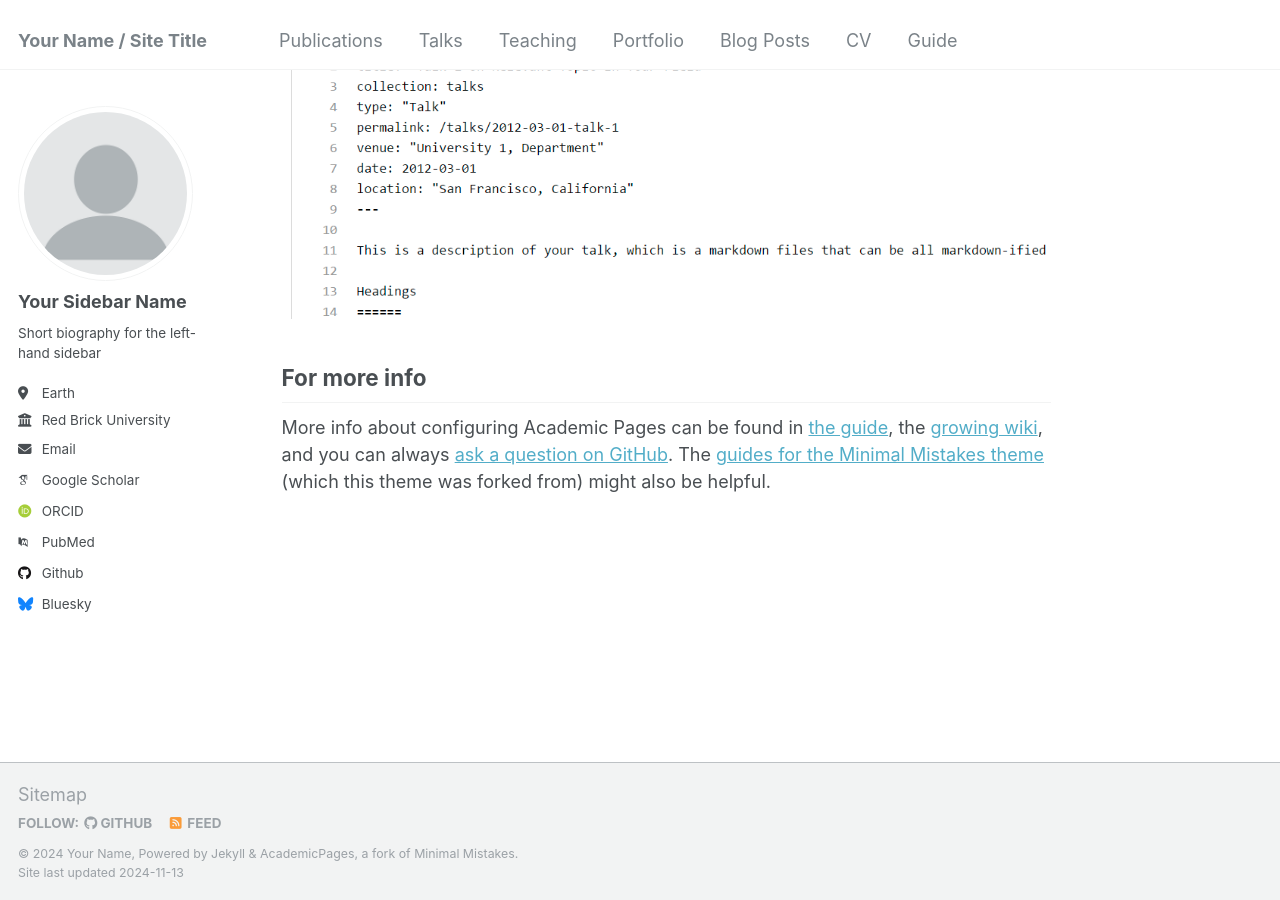
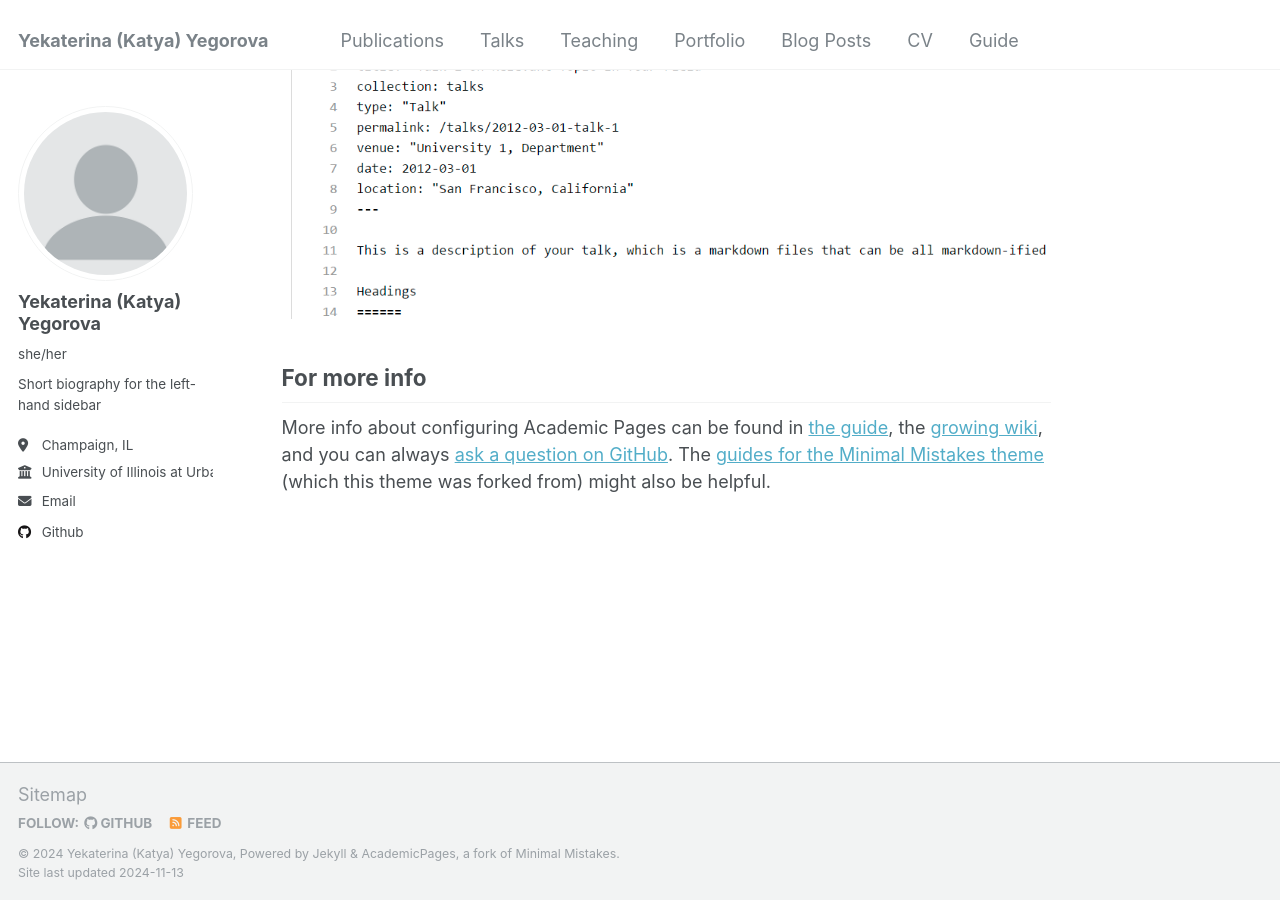
Before and after one commit to katyayego/katyayego.github.io, a Jekyll site: the page built from _pages/about.md, in a window 1280 px wide and 900 px high, scrolled down 2643 px. Built offline with Jekyll 4.4.1, drawn with Linux system fonts in a browser that asks for light colours; some web fonts are replaced.

Commit message:
Update _config.yml

```diff
--- a/_config.yml
+++ b/_config.yml
@@ -8,11 +8,11 @@
 
 # Basic Site Settings
 locale                   : "en-US"
-title                    : "Your Name / Site Title"
+title                    : "Yekaterina (Katya) Yegorova"
 title_separator          : "-"
-name                     : &name "Your Name"
+name                     : &name "Yekaterina (Katya) Yegorova"
 description              : &description "personal description"
-url                      : https://academicpages.github.io # the base hostname & protocol for your site e.g. "https://[your GitHub username].github.io"
+url                      : https://katyayego.github.io # the base hostname & protocol for your site e.g. "https://[your GitHub username].github.io"
 baseurl                  : "" # the subpath of your site, e.g. "/blog"
 repository               : "academicpages/academicpages.github.io"
 
@@ -22,21 +22,21 @@ repository               : "academicpages/academicpages.github.io"
 author:
   # Biographic information
   avatar           : "profile.png"
-  name             : "Your Sidebar Name"
-  pronouns         : # example: "she/her"
+  name             : "Yekaterina (Katya) Yegorova"
+  pronouns         : "she/her"
   bio              : "Short biography for the left-hand sidebar"
-  location         : "Earth"
-  employer         : "Red Brick University"
+  location         : "Champaign, IL"
+  employer         : "University of Illinois at Urbana-Champaign"
   uri              : # URL
-  email            : "none@example.org"
+  email            : "yay2 [at] illinois.edu"
 
   # Academic websites
   arxiv            : # URL - Update with the correct link to your profile
-  googlescholar    : "https://scholar.google.com/citations?user=PS_CX0AAAAAJ"
+  googlescholar    : # URL - Update with the correct link to your profile
   impactstory      : # URL
-  orcid            : "http://orcid.org/yourorcidurl"
+  orcid            : # URL - Update with the correct link to your profile
   semantic         : # URL
-  pubmed           : "https://www.ncbi.nlm.nih.gov/pubmed/?term=john+snow"
+  pubmed           : # URL - Update with the correct link to your profile
   researchgate     : # URL
   scopus           : # URL
 
@@ -44,12 +44,13 @@ author:
   bitbucket        : # Username - Update with your username on the site
   codepen          : # Username
   dribbble         : # Username
-  github           : "academicpages"
+  github           : "katyayego"
   kaggle           : # Username
   stackoverflow    : # User number or user number and name (i.e., use "1" or "1/jeff-atwood")
+  huggingface: "https://huggingface.co/katyayego"
 
   # Social media
-  bluesky          : "bsky.app" # Replace this with you Bluesky username
+  bluesky          :  # Replace this with you Bluesky username
   facebook         : # Username
   flickr           : # Username
   foursquare       : # Username
```
